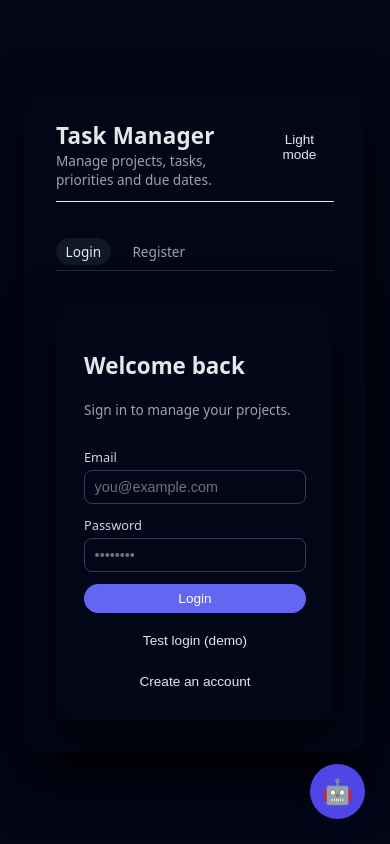
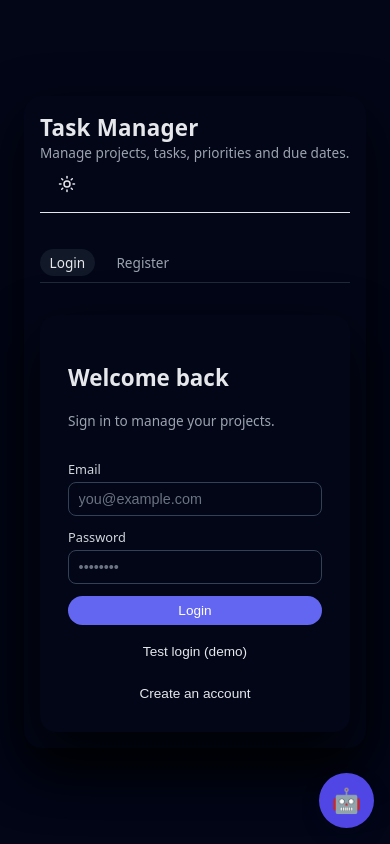
Before and after one commit to chinmay-vijapure-05/TaskManagerUI, a React (Vite) app: page / in a window 390 px wide. Built offline with nearby package versions, Linux system fonts and the light colour scheme.

Commit message:
mobile compatibility

```diff
--- a/package.json
+++ b/package.json
@@ -15,6 +15,7 @@
     "@mui/material": "^7.3.8",
     "axios": "^1.13.5",
     "date-fns": "^4.1.0",
+    "lucide-react": "^0.577.0",
     "react": "^19.2.0",
     "react-datepicker": "^9.1.0",
     "react-dom": "^19.2.0",
--- a/src/App.tsx
+++ b/src/App.tsx
@@ -12,6 +12,7 @@ import ProtectedRoute from "./routes/ProtectedRoute";
 import Projects from "./pages/Projects";
 import Register from "./pages/Register";
 import ChatbotLauncher from "./components/ChatbotLauncher";
+import { Sun, Moon } from "lucide-react";
 
 interface AppContentProps {
   darkMode: boolean;
@@ -60,7 +61,7 @@ const AppContent = ({ darkMode, toggleDarkMode }: AppContentProps) => {
               className="btn btn-ghost"
               onClick={toggleDarkMode}
             >
-              {darkMode ? "Light mode" : "Dark mode"}
+              {darkMode ? <Sun size={18} /> : <Moon size={18} />}
             </button>
           </div>
         </header>
--- a/src/styles.css
+++ b/src/styles.css
@@ -569,6 +569,7 @@ body {
   box-shadow: 0 18px 45px rgba(15,23,42,0.12);
   display: flex;
   flex-direction: column;
+  animation: chatbotOpen 0.2s ease;
 }
 
 .chatbot-header {
@@ -653,3 +654,54 @@ body {
 .theme-dark .chatbot-input {
   border-color: #1f2937;
 }
+
+@media (max-width: 768px) {
+
+  .app-card {
+    padding: 1rem;
+  }
+
+  .app-header {
+    flex-direction: column;
+    align-items: flex-start;
+    gap: 6px;
+  }
+
+  .projects-layout {
+    grid-template-columns: 1fr;
+  }
+
+  .task-card {
+    flex-direction: column;
+    align-items: flex-start;
+  }
+
+  .task-actions {
+    width: 100%;
+    flex-direction: row;
+    justify-content: space-between;
+  }
+
+  .chatbot-panel {
+    right: 12px;
+    bottom: 80px;
+    width: calc(100vw - 24px);
+    height: 70vh;
+  }
+
+  .chatbot-float {
+    right: 16px;
+    bottom: 16px;
+  }
+}
+
+@keyframes chatbotOpen {
+  from {
+    transform: translateY(20px);
+    opacity: 0;
+  }
+  to {
+    transform: translateY(0);
+    opacity: 1;
+  }
+}
```
Also changed, not shown: 1 other file (tests, documents, lock files or other folders).
